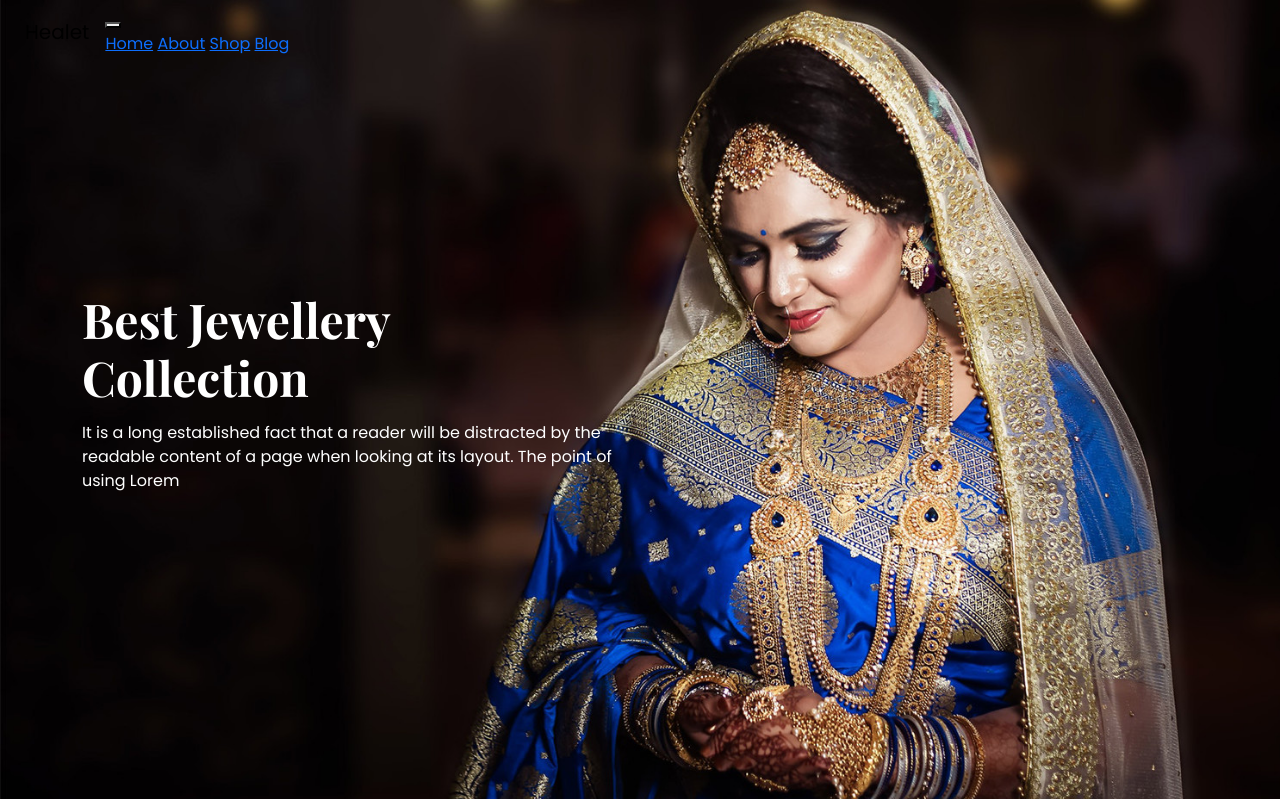
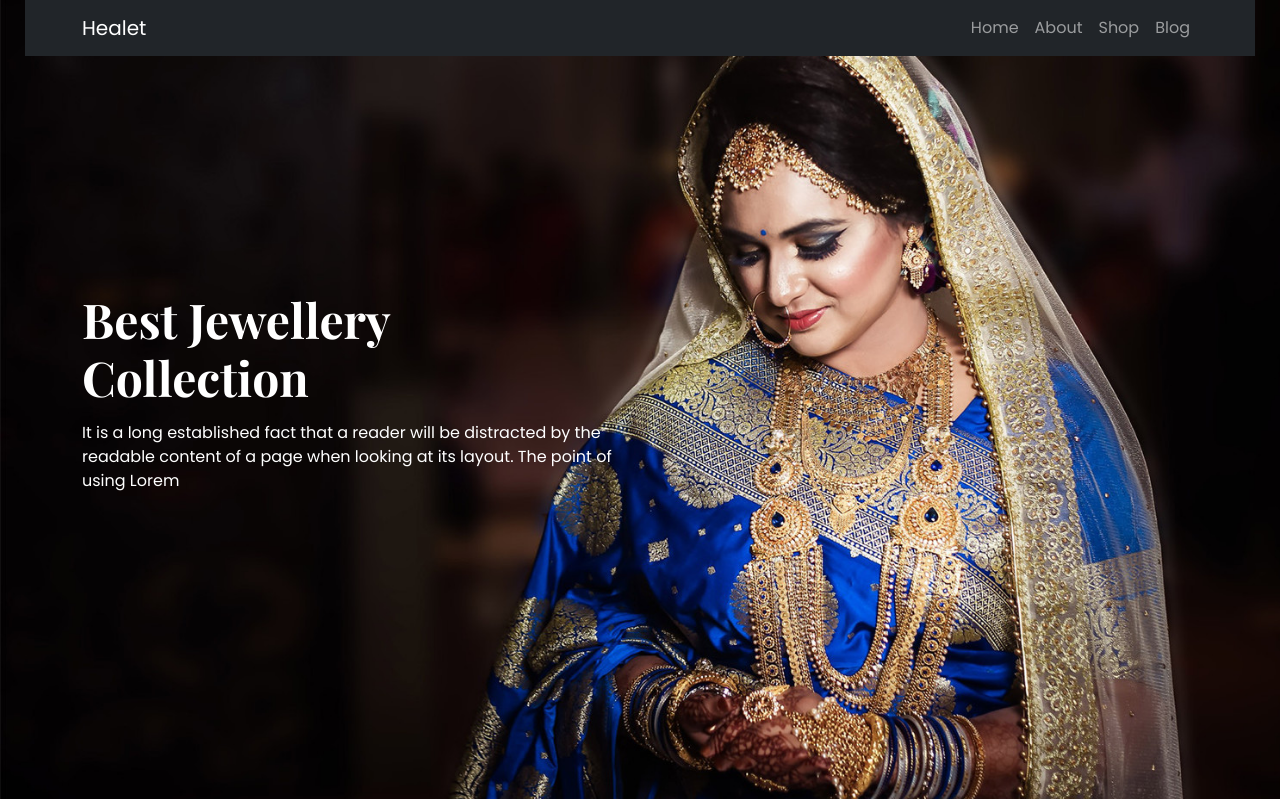
Before and after one commit to Gajanand1219/Online-Jewellery-Booking-Website-, a Flask app: page / in a window 1280 px wide. Shown: the top 799 px of the page. Run offline with Flask 3, Linux system fonts and the light colour scheme; some libraries are stand-ins or nearby versions.

Commit message:
Update index.html
Signed-off-by: Gajanan Deshmukh  <159412495+Gajanand1219@users.noreply.github.com>

```diff
--- a/templates/index.html
+++ b/templates/index.html
@@ -32,32 +32,37 @@
   <!-- header section strats -->
   <header class="header_section">
     <div class="container-fluid">
-      <nav class="navbar navbar-expand-lg custom_nav-container">
-        <a class="navbar-brand" href="index.html">
-          <span>
-            Healet
-          </span>
-        </a>
-        <div class="" id="">
-
-          <div class="custom_menu-btn">
-            <button onclick="openNav()">
-              <span class="s-1"> </span>
-              <span class="s-2"> </span>
-              <span class="s-3"> </span>
+      <nav class="navbar navbar-expand-lg navbar-dark bg-dark sticky-top">
+        <div class="container">
+          <a class="navbar-brand" href="/">Healet</a>
+          <button class="navbar-toggler" type="button" data-bs-toggle="offcanvas" data-bs-target="#offcanvasNavbar" aria-controls="offcanvasNavbar">
+            <span class="navbar-toggler-icon"></span>
           </button>
-            <div id="myNav" class="overlay">
-              <div class="overlay-content">
-                <a href="/">Home</a>
-                <a href="/about">About</a>
-                <a href="/shop">Shop</a>
-                <a href="/blog">Blog</a>
+          <div class="offcanvas offcanvas-end bg-dark text-white" tabindex="-1" id="offcanvasNavbar" aria-labelledby="offcanvasNavbarLabel">
+            <div class="offcanvas-header">
+              <h5 class="offcanvas-title" id="offcanvasNavbarLabel">Menu</h5>
+              <button type="button" class="btn-close btn-close-white" data-bs-dismiss="offcanvas" aria-label="Close"></button>
+            </div>
+            <div class="offcanvas-body">
+              <ul class="navbar-nav ms-auto">
+                <li class="nav-item">
+                  <a class="nav-link" href="/">Home</a>
+                </li>
+                <li class="nav-item">
+                  <a class="nav-link" href="/about">About</a>
+                </li>
+                <li class="nav-item">
+                  <a class="nav-link" href="/shop">Shop</a>
+                </li>
+                <li class="nav-item">
+                  <a class="nav-link" href="/blog">Blog</a>
+                </li>
+              </ul>
             </div>
           </div>
         </div>
+      </nav>
 
-        </div>
-      </nav>
     </div>
   </header>
   <!-- end header section -->
@@ -152,7 +157,7 @@
             <button id="orderNow2" class="bg-success text-white" data-toggle="modal" data-target="#orderModal">ORDER NOW</button>
           </div>
         </div>
-        <div class="col-sm-5 col-md-4 col-lg-3">
+        <div class="col-sm-6 col-md-4 col-lg-3">
           <div class="box">
             <a href="/shop">
               <div class="img-box">
@@ -364,8 +369,8 @@
                       <label for="paymentMethod" class="form-label">Payment Method</label>
                       <select class="form-control p-2" name="payment_method" id="paymentMethod" required>
                           <option value="Cash On Delivery">Cash On Delivery</option>
-                            <option value="PhonePe">PhonePe</option>
-                            <option value="cards">Cards</option>
+                          <option value="Cards">Online</option>
+                          <option value="Cards">Cards (Stripe)</a></option>
                       </select>
                   </div>
 
```
Lines whose indentation alone changed are shown as unchanged.
